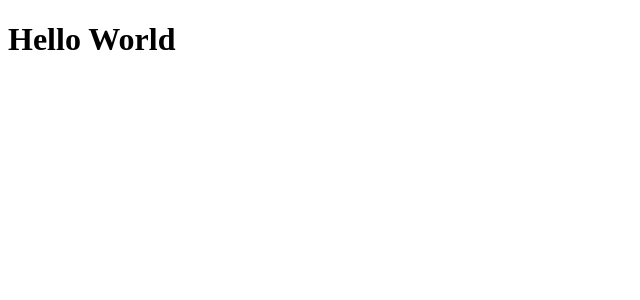
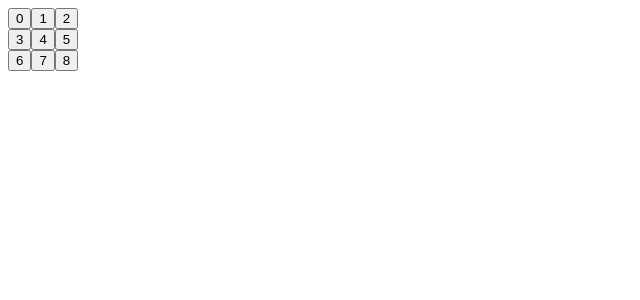
Before and after one commit to rongduan-zhu/react-tictactoe, a React app: page / in a window 1280 px wide. Shown: the top 300 px of the page, without its empty margins (0-640 px from the left). Built offline with nearby package versions, Linux system fonts and the light colour scheme.

Commit message:
board ready

```diff
--- a/src/component/App.jsx
+++ b/src/component/App.jsx
@@ -1,11 +1,10 @@
 import React from 'react';
+import { Board } from './Board.jsx'
 
 export default class App extends React.Component {
     render() {
         return (
-            <div>
-                <h1>Hello World</h1>
-            </div>
+            <Board />
         );
     }
 }
--- /dev/null
+++ b/src/component/Board.jsx
@@ -0,0 +1,26 @@
+import React from 'react';
+import { Square } from './Square.jsx';
+
+export class Board extends React.Component {
+    renderSquare(id) {
+        return (
+            <Square value={id} />
+        );
+    }
+
+    renderRow(baseId) {
+        return (
+            <div className="row">
+                {[...new Array(3)].map((_, i) => (this.renderSquare(baseId + i)))}
+            </div>
+        )
+    }
+
+    render() {
+        return (
+            <div>
+                {[...new Array(3)].map((_, i) => (this.renderRow(i * 3)))}
+            </div>
+        );
+    }
+}
--- /dev/null
+++ b/src/component/Square.jsx
@@ -0,0 +1,11 @@
+import React from 'react';
+
+export class Square extends React.Component {
+    render() {
+        return (
+            <button className="square">
+                { this.props.value }
+            </button>
+        );
+    }
+}
```
